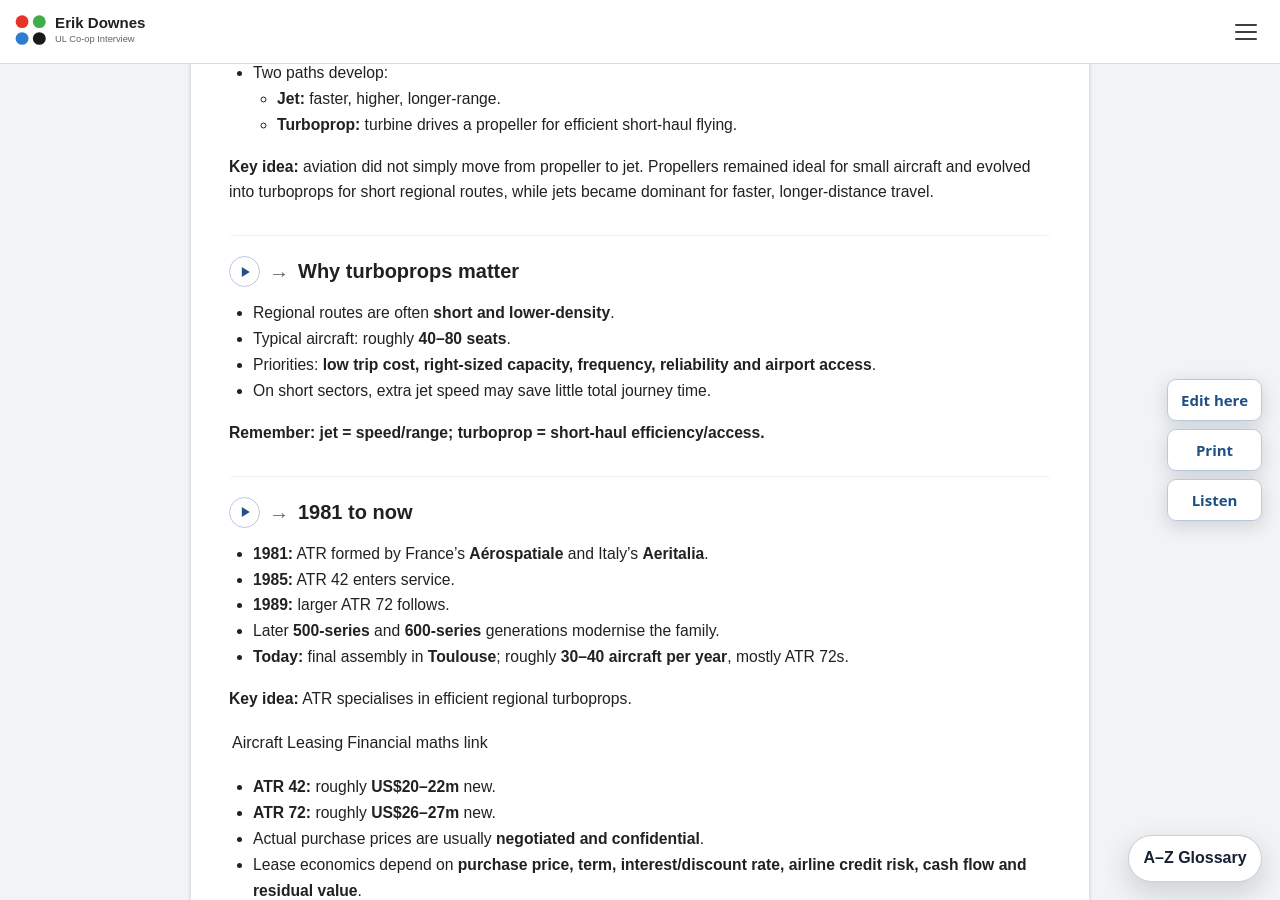
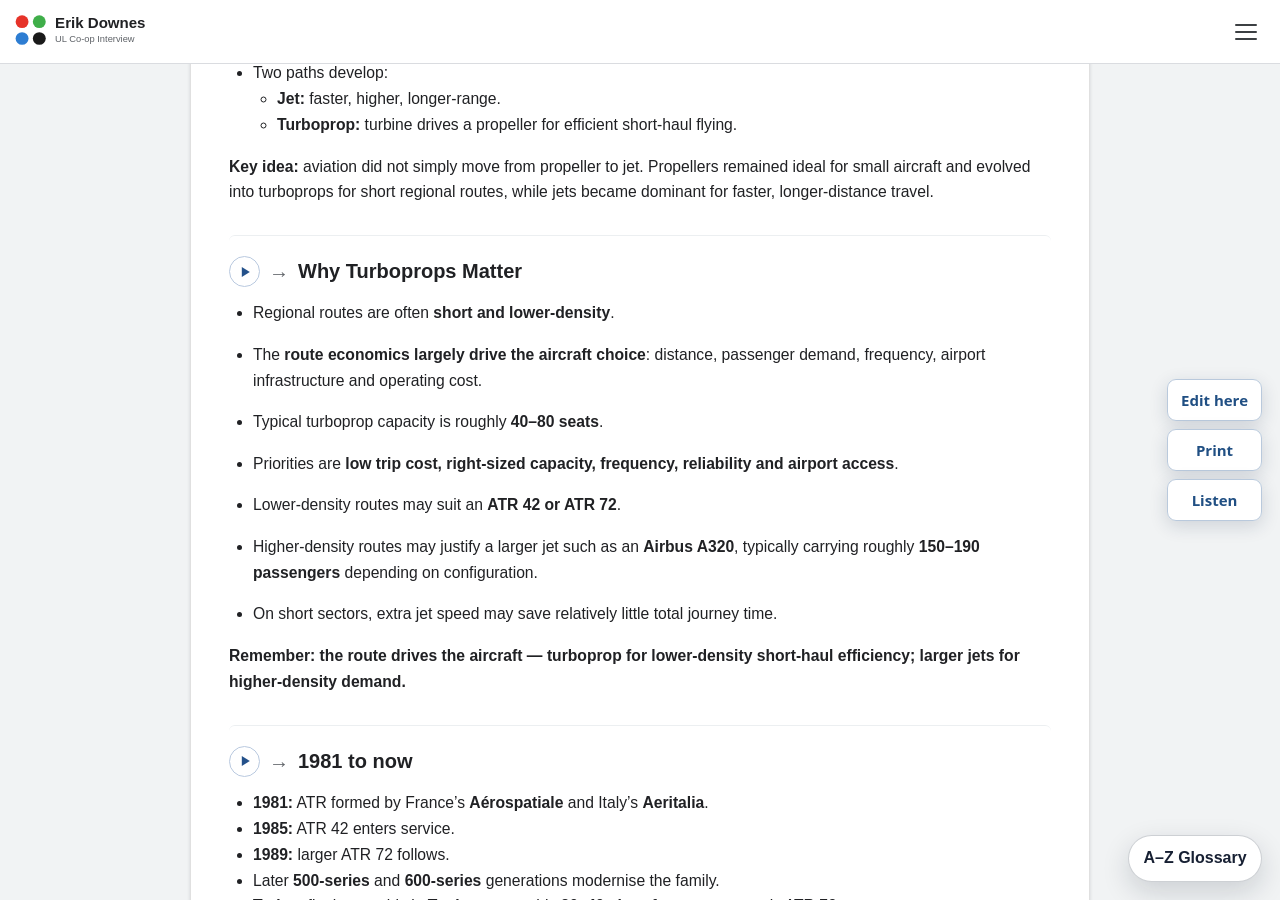
Before and after one commit to ronandownes/coop, a Jekyll site: the page built from history-of-flight.md, in a window 1280 px wide and 900 px high, scrolled down 420 px. Built offline with Jekyll 4.4.1, drawn with Linux system fonts in a browser that asks for light colours.

Commit message:
Update history-of-flight.md (via Pages CMS)

```diff
--- a/history-of-flight.md
+++ b/history-of-flight.md
@@ -21,14 +21,23 @@ Follow the story from the Wright brothers’ propeller-driven aircraft to the em
 
 **Key idea:** aviation did not simply move from propeller to jet. Propellers remained ideal for small aircraft and evolved into turboprops for short regional routes, while jets became dominant for faster, longer-distance travel.
 
-## Regional Aviation | Why turboprops matter
+## ## Regional Aviation | Why Turboprops Matter
 
 - Regional routes are often **short and lower-density**.
-- Typical aircraft: roughly **40–80 seats**.
-- Priorities: **low trip cost, right-sized capacity, frequency, reliability and airport access**.
-- On short sectors, extra jet speed may save little total journey time.
 
-**Remember:** **jet = speed/range; turboprop = short-haul efficiency/access.**
+- The **route economics largely drive the aircraft choice**: distance, passenger demand, frequency, airport infrastructure and operating cost.
+
+- Typical turboprop capacity is roughly **40–80 seats**.
+
+- Priorities are **low trip cost, right-sized capacity, frequency, reliability and airport access**.
+
+- Lower-density routes may suit an **ATR 42 or ATR 72**.
+
+- Higher-density routes may justify a larger jet such as an **Airbus A320**, typically carrying roughly **150–190 passengers** depending on configuration.
+
+- On short sectors, extra jet speed may save relatively little total journey time.
+
+**Remember:** **the route drives the aircraft — turboprop for lower-density short-haul efficiency; larger jets for higher-density demand.**
 
 ## ATR | 1981 to now
 
```
